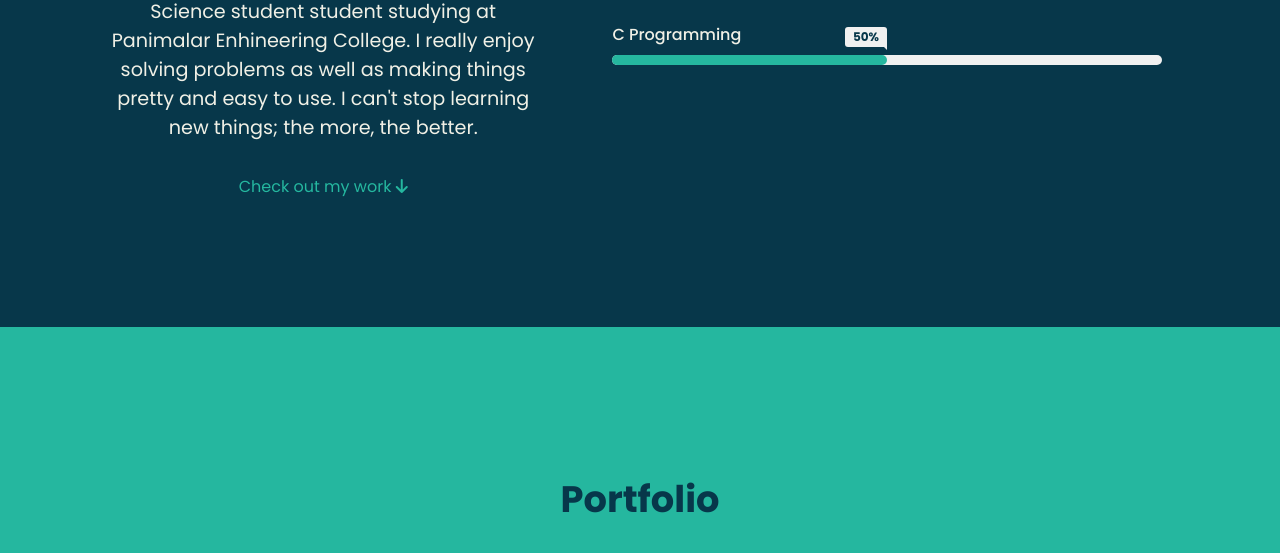
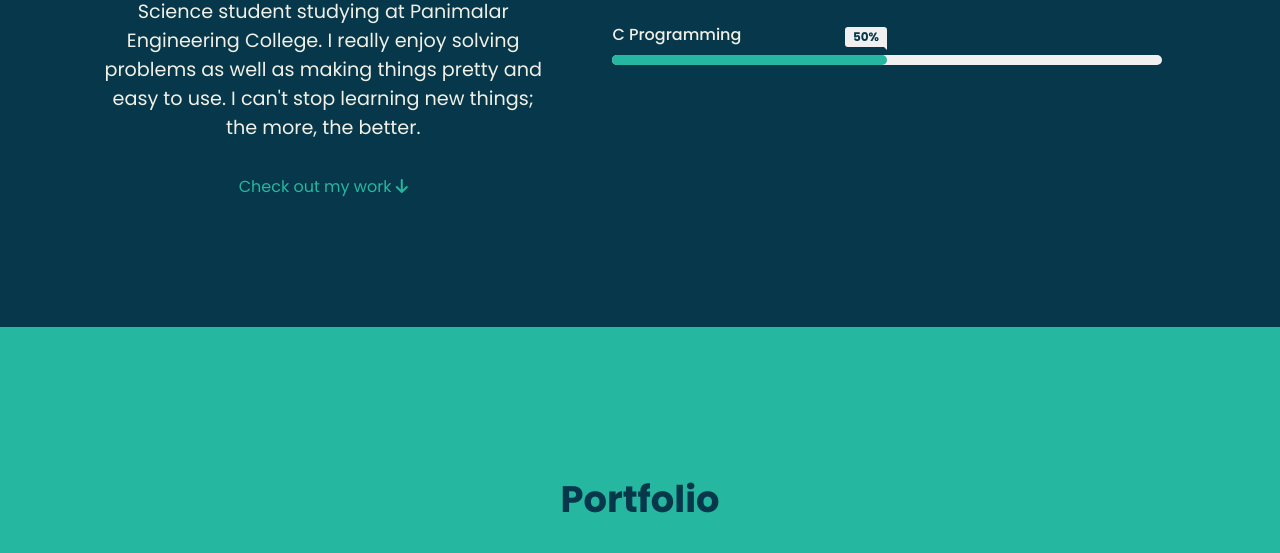
Before and after one commit to JEFFRI12345/MY-PORTFOLIO, a plain HTML site: page index.html in a window 1280 px wide. Shown: the part 1176-1729 px from the top of the page. Drawn offline with nearby package versions, Linux system fonts and the light colour scheme.

Commit message:
Update index.html

```diff
--- a/index.html
+++ b/index.html
@@ -44,7 +44,7 @@
           </div>
           <img src="https://i.postimg.cc/C59T0q9s/Whats-App-Image-2023-12-20-at-18-46-11-d248711c.jpg" alt="image" />
           <p>
-            I am 20 year old, Final year B-Tech Computer Science student student studying at Panimalar Enhineering College.
+            I am 20 year old, Final year B-Tech Computer Science student  studying at Panimalar Engineering College.
             I really enjoy solving problems as well as making things pretty and easy to use. I can't stop learning new
             things; the more, the better.
           </p>
```
